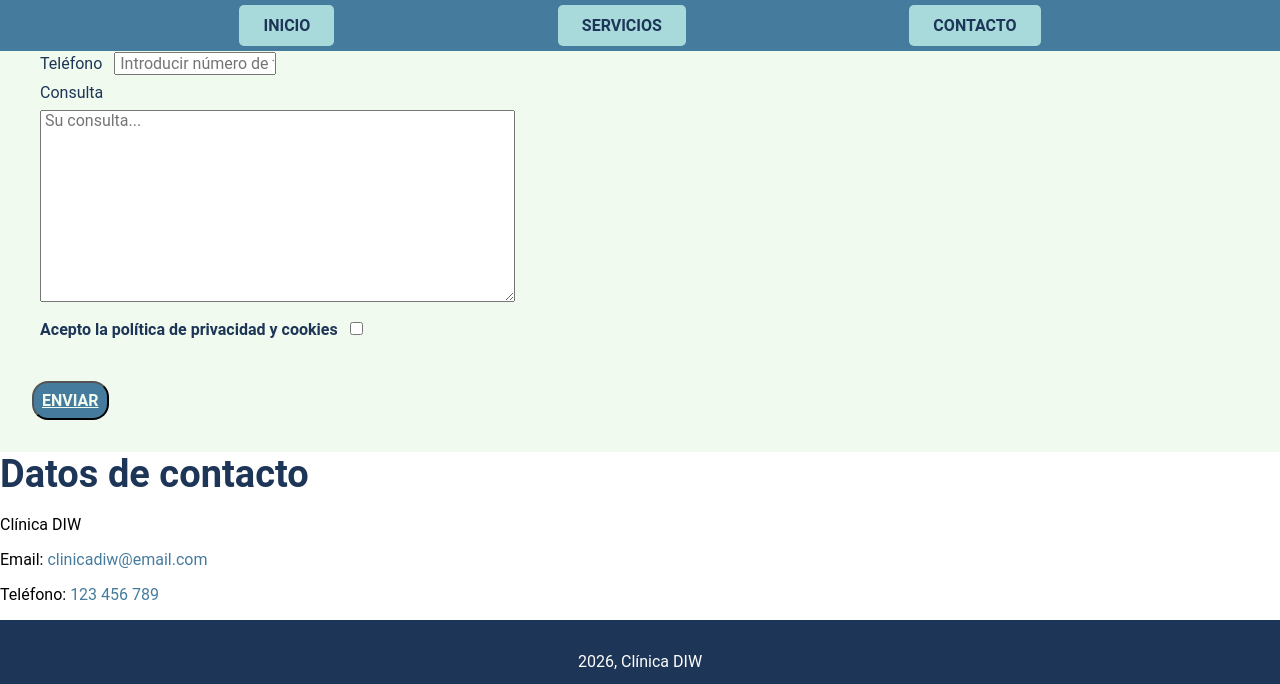
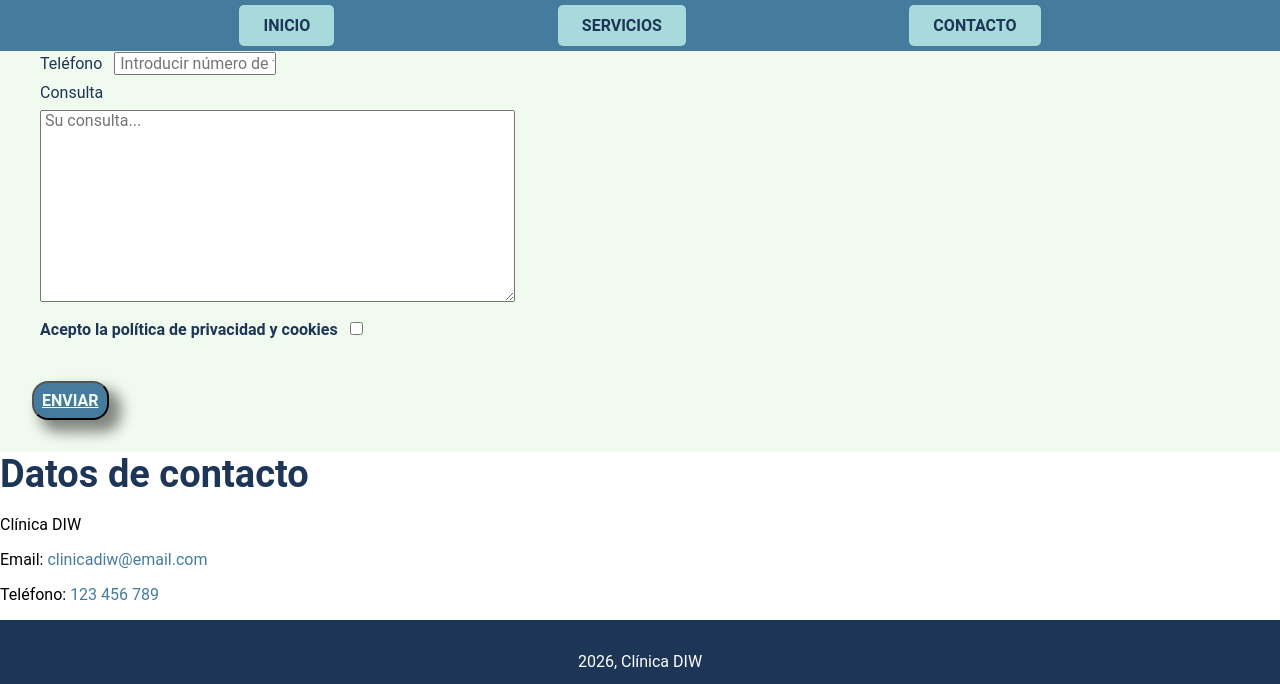
Before and after one commit to DisenoInterfacesWeb26-27/diseno-interfaces-web-26-27-practica-4-css-avanzado-merenciano1, a plain HTML site: page contacto.html in a window 1280 px wide. In both pictures the pointer is over the button "ENVIAR". Shown: the part 453-1137 px from the top of the page. Drawn offline with Linux system fonts and the light colour scheme.

Commit message:
Actividad 5.3.1

```diff
--- a/assets/css/style.css
+++ b/assets/css/style.css
@@ -252,3 +252,14 @@ fieldset {
     text-decoration: underline;
     background-color: #457B9D;
 }
+
+button {
+  -webkit-transition: background-color 1s linear;
+  transition: background-color 1s linear;
+}
+
+button:hover {
+    background-color: #3F51B5;
+    -webkit-box-shadow: 10px 10px 14px 2px rgba(0,0,0,0.47);
+    box-shadow: 10px 10px 14px 2px rgba(0,0,0,0.47);
+}
```
